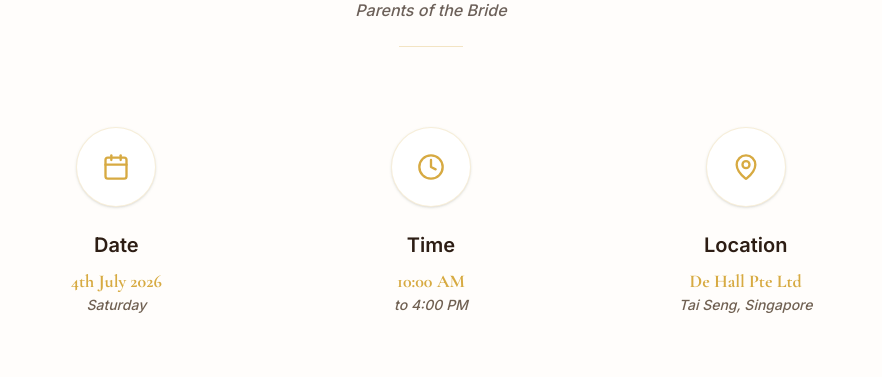
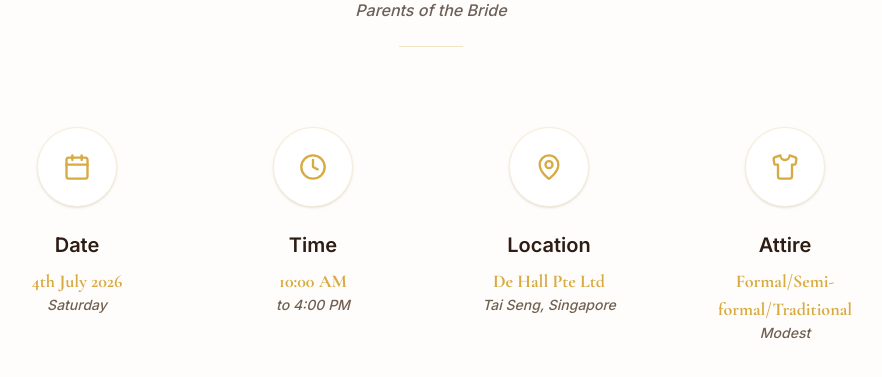
Before and after one commit to Injaste/hitchy-stitchy, a React (Vite) app: page /1 in a window 1280 px wide. Shown: the part 1580-1957 px from the top of the page, without its empty margins (209-1091 px from the left). Built offline with nearby package versions, Linux system fonts and the light colour scheme.

Commit message:
added details attire

```diff
--- a/src/pages/invitation/Details.tsx
+++ b/src/pages/invitation/Details.tsx
@@ -5,6 +5,7 @@ import {
   Clock,
   MapPin,
   MapPinCheck,
+  Shirt,
   Sparkles,
 } from "lucide-react";
 import { Button } from "@/components/ui/button";
@@ -53,6 +54,12 @@ const Details = () => {
       title: "Location",
       detail: "De Hall Pte Ltd",
       sub: "Tai Seng, Singapore",
+    },
+    {
+      icon: Shirt,
+      title: "Attire",
+      detail: "Formal/Semi-formal/Traditional",
+      sub: "Modest",
     },
   ];
 
@@ -135,7 +142,7 @@ const Details = () => {
           initial="hidden"
           whileInView="show"
           viewport={{ once: true, margin: "-40px" }}
-          className="grid grid-cols-1 sm:grid-cols-3 gap-8 sm:gap-6 md:gap-12 mb-14 sm:mb-16"
+          className="grid grid-cols-2 md:grid-cols-4 gap-8 sm:gap-6 md:gap-12 mb-14 sm:mb-16"
         >
           {detailsList.map((item, idx) => (
             <motion.div
```
